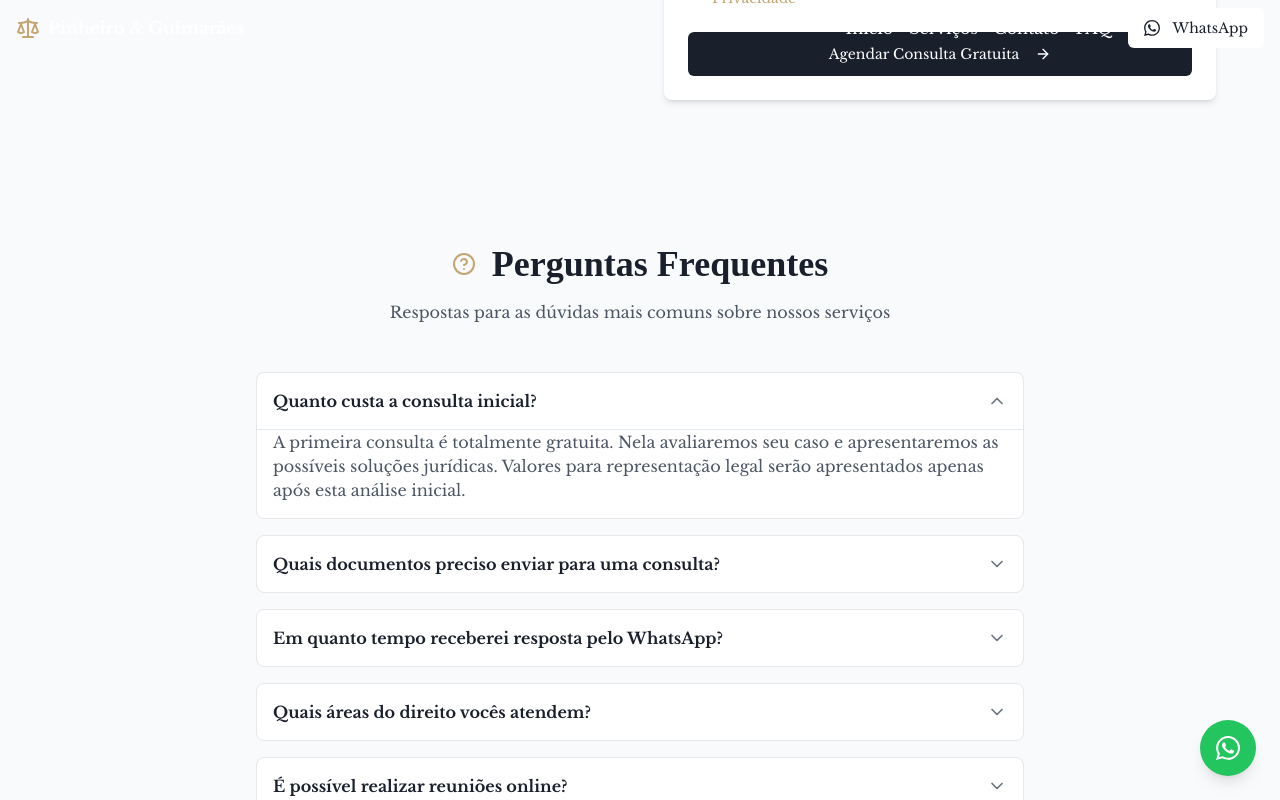
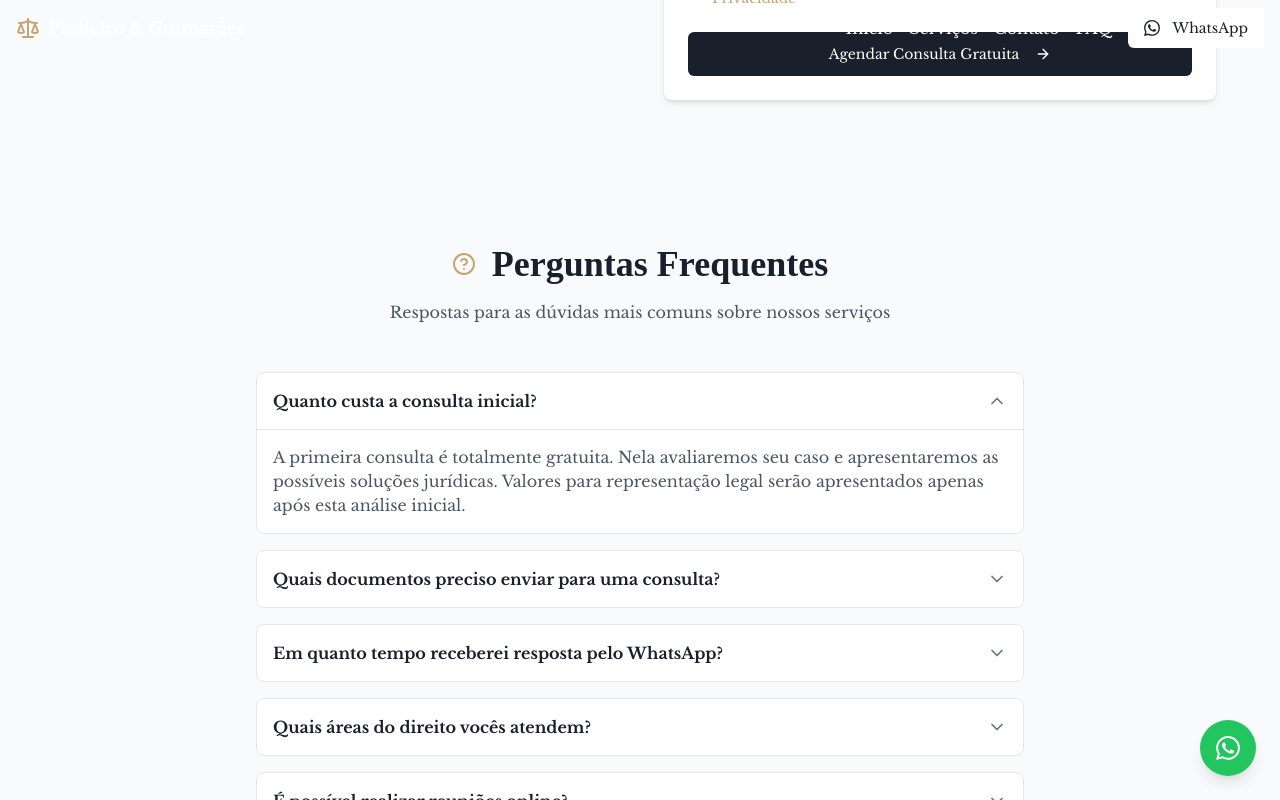
Before and after one commit to JonissonGomes/legal-lead-compass-main, a React (Vite) app: page / in a window 1280 px wide. Both pictures are taken after a click on the button "Quanto custa a consulta inicial?". Shown: the part 3735-4535 px from the top of the page. Built offline with nearby package versions, Linux system fonts and the light colour scheme.

Commit message:
Adiciona margem superior ao parágrafo de resposta no componente FAQ, melhorando a estética e o espaçamento visual. Essa alteração visa proporcionar uma apresentação mais equilibrada e agradável do conteúdo, especialmente em dispositivos móveis.

```diff
--- a/src/components/FAQ.tsx
+++ b/src/components/FAQ.tsx
@@ -73,7 +73,7 @@ const FAQ = () => {
                   )}
                 </CollapsibleTrigger>
                 <CollapsibleContent className="p-4 pt-0 text-gray-600 border-t">
-                  <p>{faq.answer}</p>
+                  <p style={{ marginTop: '2%' }}>{faq.answer}</p>
                 </CollapsibleContent>
               </Collapsible>
             ))}
```
